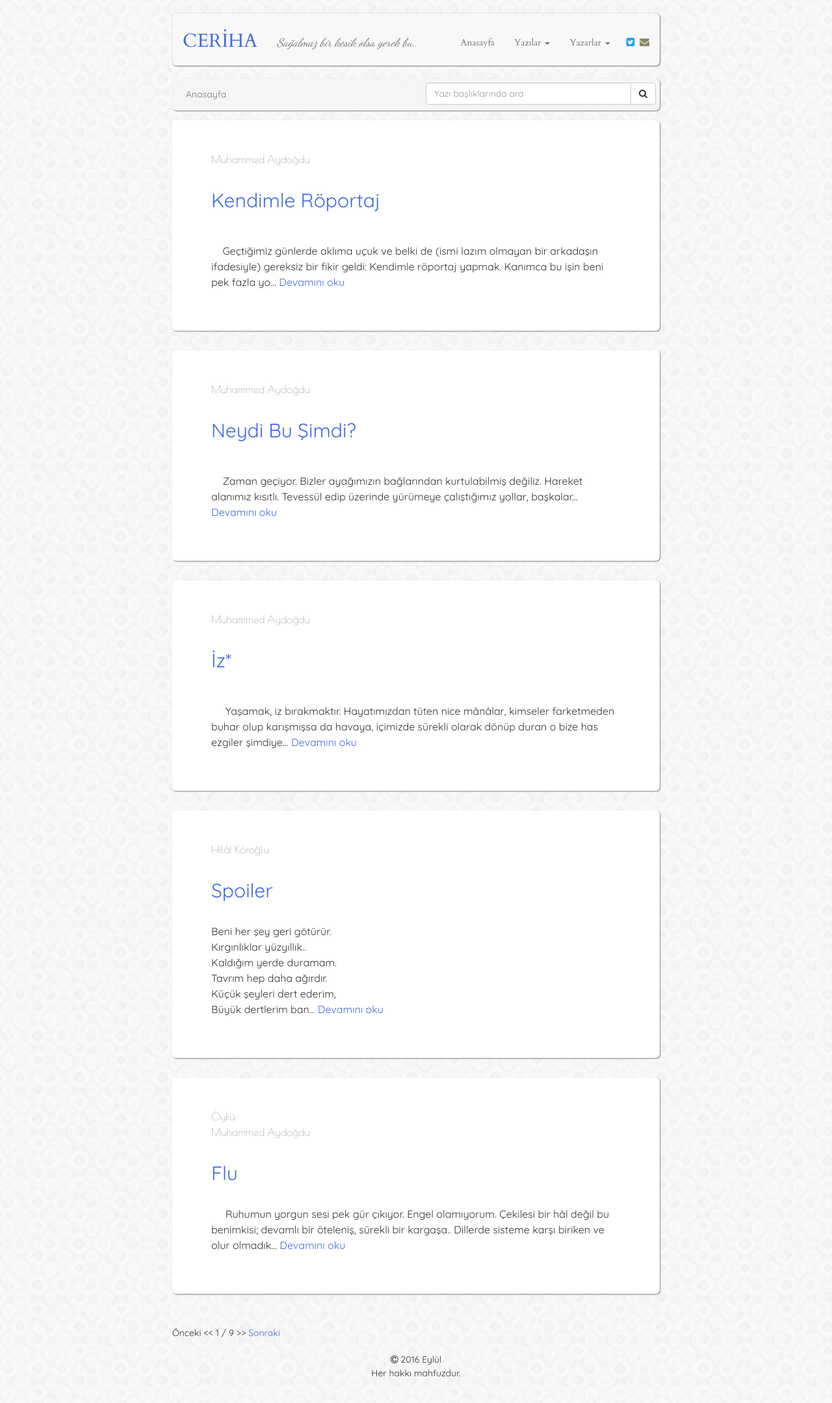
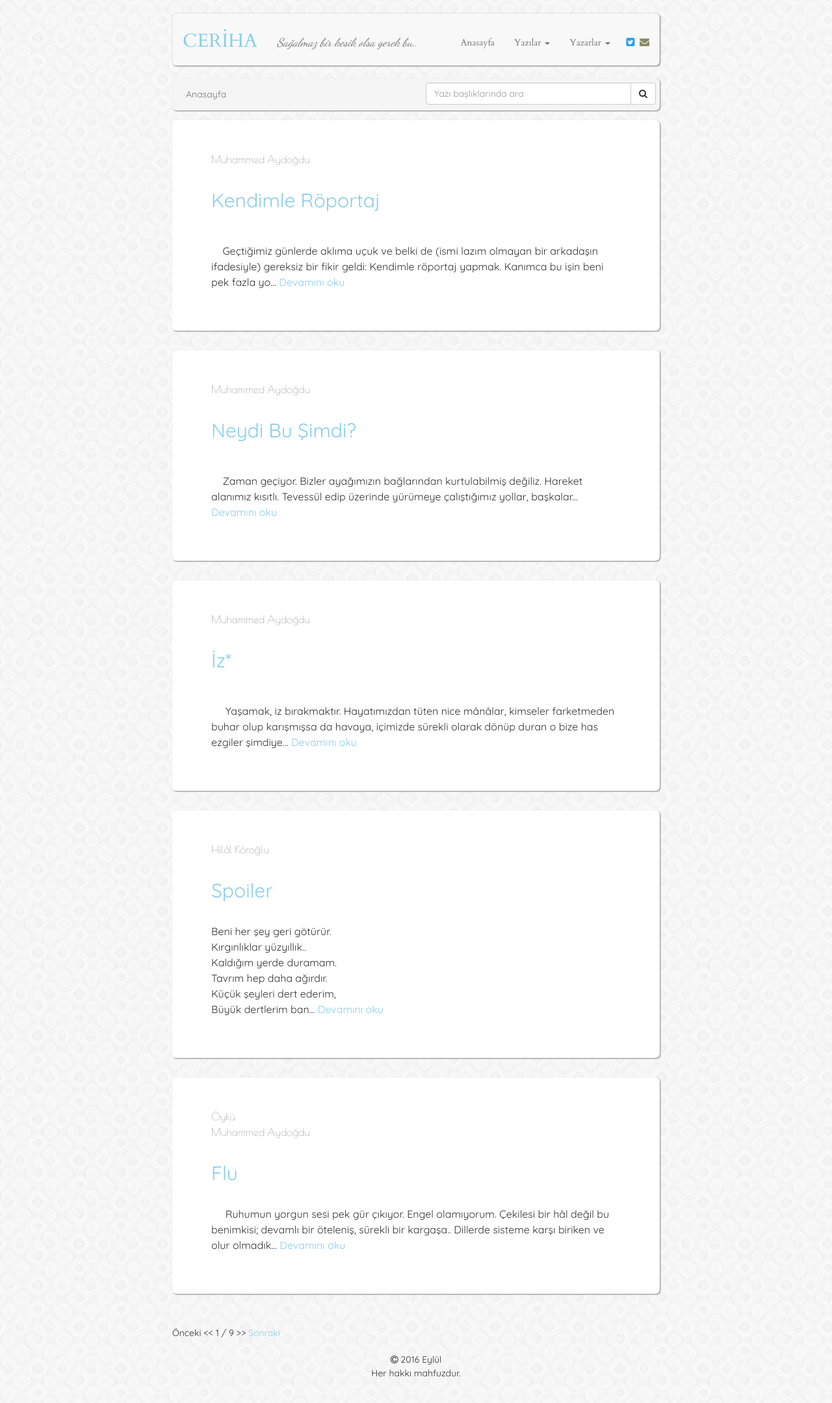
Before and after one commit to muhammedaydogdu/muhammedaydogdu.github.io, a Jekyll site: the page built from index.html, in a window 1280 px wide. Shown: the whole page at 65% size. Built offline with Jekyll 4.4.1, drawn with Linux system fonts in a browser that asks for light colours; some web fonts are replaced; the list of posts is cut into pages by our own code.

Commit message:
Update style.css

```diff
--- a/css/style.css
+++ b/css/style.css
@@ -19,20 +19,20 @@ body {
 }
 
 a {
-  color: #4169E1;
+  color: #87CEEB;
 }
 
 a:hover {
-  color: #4169E1;
+  color: #87CEEB;
 }
 
 a:focus {
-  color: #4169E1;
+  color: #87CEEB;
   text-decoration: none;
 }
 
 h2 {
-  color: #4169E1;
+  color: #87CEEB;
 }
 
 .container .navbar {
@@ -44,17 +44,17 @@ h2 {
 }
 
 .navbar .navbar-brand {
-  color: #4169E1;
+  color: #87CEEB;
   margin-top: 2px;
   font-size: 29px;
 }
 
 .navbar .navbar-brand:hover {
-  color: #4169E1;
+  color: #87CEEB;
 }
 
 .navbar .navbar-brand:focus {
-  color: #4169E1;
+  color: #87CEEB;
 }
 
 .navbar .navbar-text {
```
